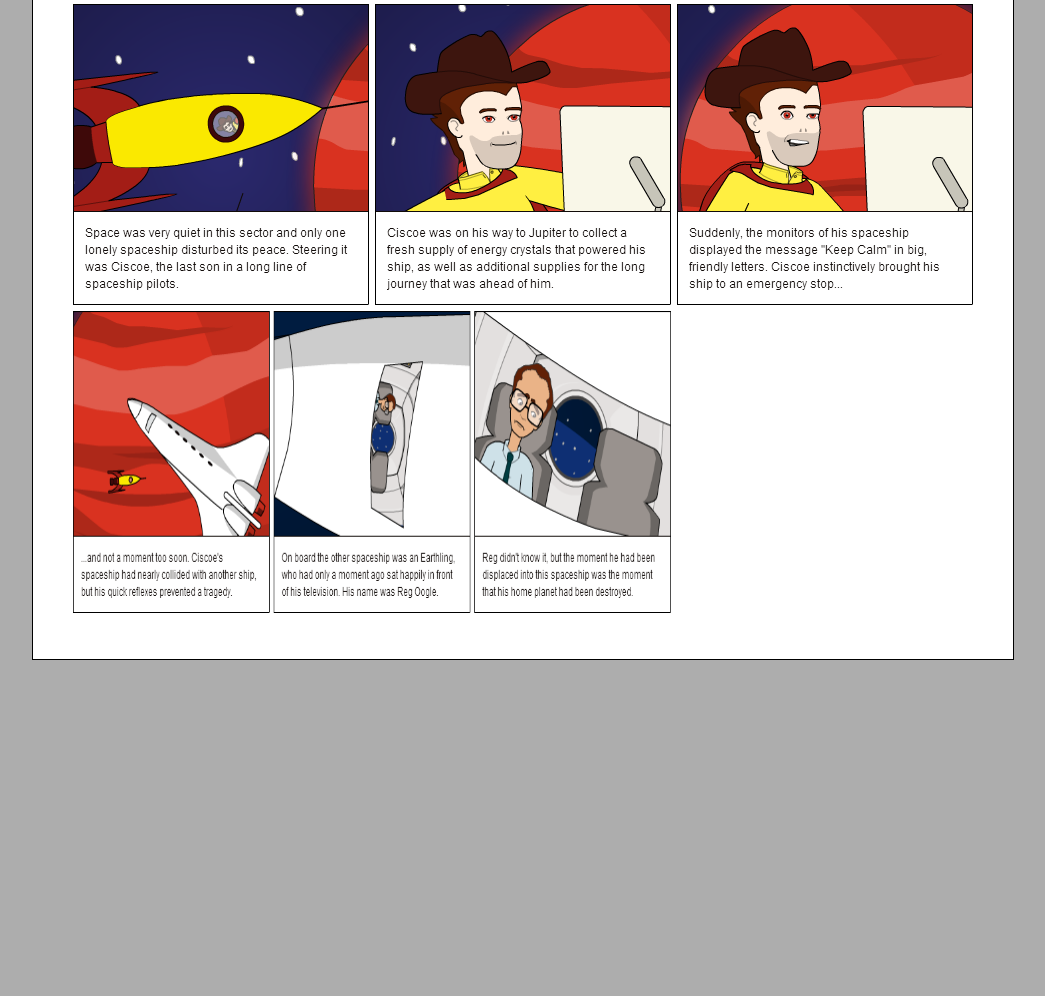
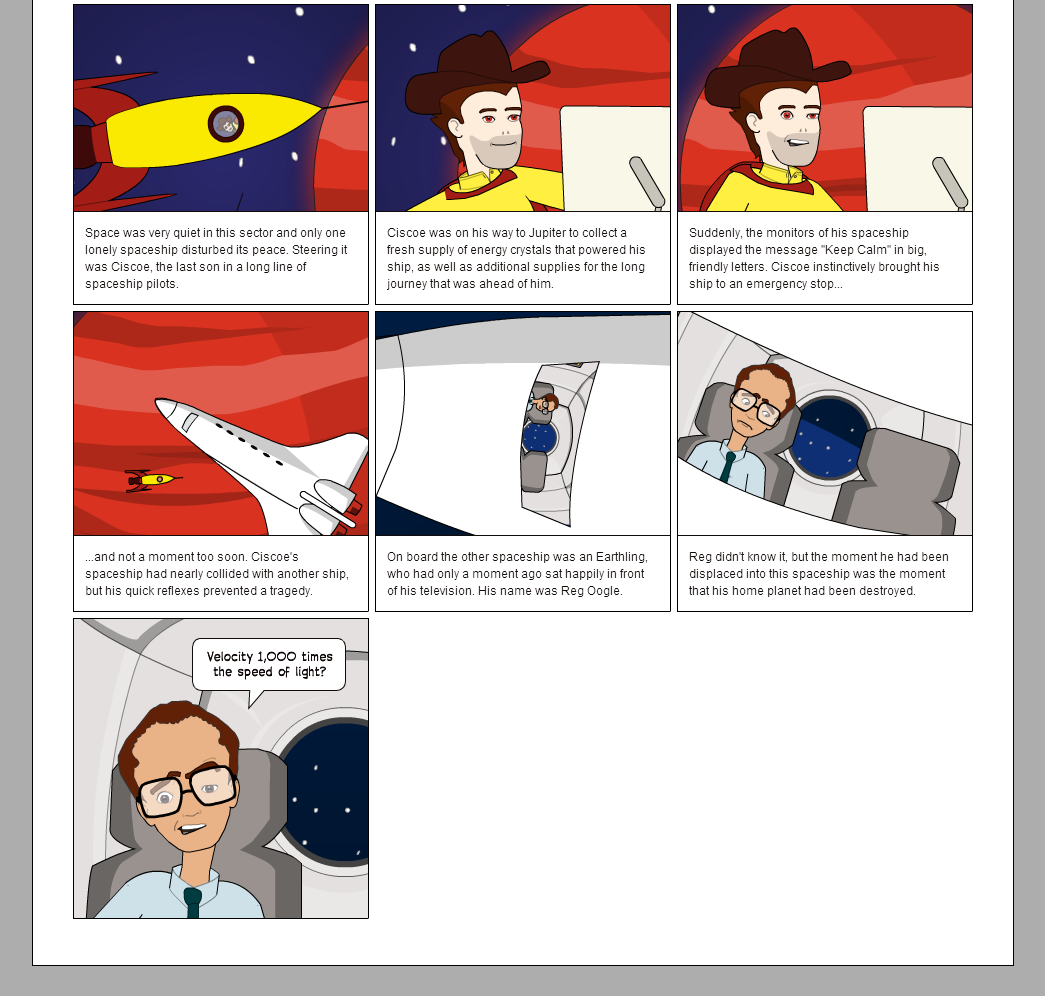
Before and after one commit to oliverkinne/Reg_Oogle, a plain HTML site: page index.html in a window 1280 px wide. Shown: the part 142-1138 px from the top of the page, without its empty margins (117-1162 px from the left). Before the commit the page ends 832 px from the top, so only its background shows below. Drawn offline with Linux system fonts and the light colour scheme.

Commit message:
Added first panel of new row

```diff
--- a/index.html
+++ b/index.html
@@ -16,7 +16,8 @@ div.main { width: 900px; margin: 30px auto; padding: 40px; border: 1px solid bla
 	<h1>Reg Oogle</h1>
 	<h2>The Affair with the Universe</h2>
 	<p><img src="img/Row%201.png" width="900" height="302" alt="row 1"></p>
-	<p><img src="img/Row%202.png" width="598" height="302" alt="row 2"></p>
+	<p><img src="img/Row%202.png" width="900" height="301" alt="row 2"></p>
+	<p><img src="img/Row%203.png" width="296" height="301" alt="row 3"></p>
 </div>
 <script>
   (function(i,s,o,g,r,a,m){i['GoogleAnalyticsObject']=r;i[r]=i[r]||function(){
```
